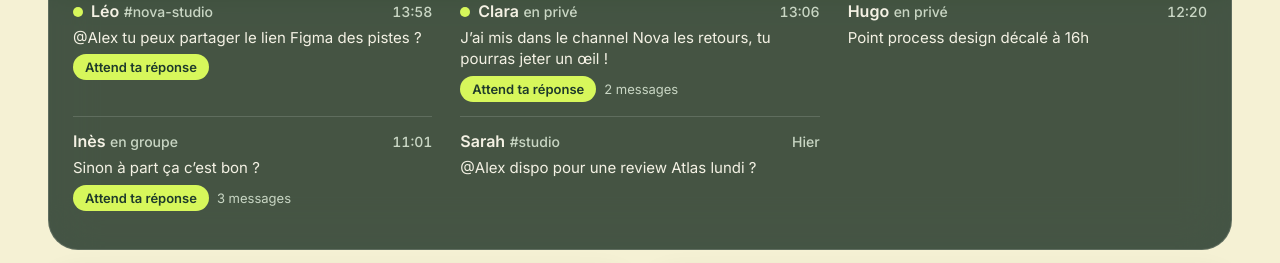
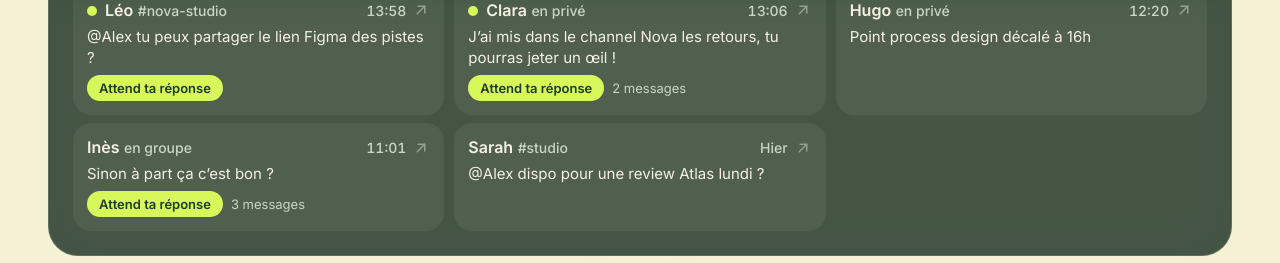
Before and after one commit to Sholypro/bento-brief, a website: page artifact/index.html in a window 1280 px wide. Shown: the part 830-1093 px from the top of the page. Drawn offline with Linux system fonts and the light colour scheme.

Commit message:
Chaque message est cliquable et ouvre le message exact (Slack et Gmail)
- cartes cliquables avec flèche et état au survol
- le brief automatique récupère le lien exact (Permalink Slack, viewUrl Gmail)
- lien de secours vers Slack ou Gmail si un lien manque

Co-Authored-By: Claude Opus 5.5 <noreply@anthropic.com>
Claude-Session: https://claude.ai/code/session_01Ah71PLz8a4kJRfhTtR7diB

```diff
--- a/artifact/index.html
+++ b/artifact/index.html
@@ -100,7 +100,7 @@
   /* Grille bento */
   .grid { display: grid; gap: 12px; grid-template-columns: minmax(0, 1fr); }
   .grid > * { order: var(--o-m, 0); min-width: 0; }
-  .list { display: grid; grid-template-columns: minmax(0, 1fr); column-gap: 28px; }
+  .list { display: grid; grid-template-columns: minmax(0, 1fr); }
   .tile { border-radius: 28px; padding: 20px; min-width: 0; }
   .tile-head { display: flex; justify-content: space-between; align-items: center; gap: 12px; margin-bottom: 6px; }
   .tile-head h2 { margin: 0; font-size: 19px; font-weight: 700; letter-spacing: -0.01em; display: flex; align-items: center; gap: 10px; }
@@ -147,6 +147,18 @@
   .tag.client { background: #E4F7A8; color: #2F4A10; }
   .tag.valider { background: rgba(20,32,26,0.1); color: var(--ink); }
   .tag.info { background: #D7E9F2; color: #1D3A4A; }
+  /* Chaque message est une carte cliquable */
+  .list { row-gap: 8px; column-gap: 10px; margin-top: 6px; }
+  a.row { border-top: 0; padding: 14px; border-radius: 18px; background: rgba(255,255,255,0.45); transition: background 0.15s, transform 0.15s; }
+  a.row:hover { background: rgba(255,255,255,0.8); }
+  a.row:active { transform: scale(0.99); }
+  .slack a.row { background: rgba(255,255,255,0.06); border-top: 0; }
+  .slack a.row:hover { background: rgba(255,255,255,0.13); }
+  .time { display: inline-flex; align-items: center; gap: 6px; }
+  .go { opacity: 0.55; flex-shrink: 0; }
+  a.row:hover .go { opacity: 1; }
+  a.rest-item { border-radius: 12px; }
+  a.rest-item:hover p { text-decoration: underline; text-decoration-thickness: 1px; text-underline-offset: 3px; }
   .foot { font-size: 14px; color: var(--ink-2); padding-top: 12px; border-top: 1px solid rgba(20,32,26,0.12); }
 
   .slack { }
@@ -266,7 +278,9 @@
   const esc = (s) => String(s ?? '').replace(/[&<>"']/g, (c) => ({ '&': '&amp;', '<': '&lt;', '>': '&gt;', '"': '&quot;', "'": '&#39;' }[c]));
   const rich = (s) => esc(s).replace(/\*\*(.+?)\*\*/g, '<strong>$1</strong>');
   const safeUrl = (u) => (/^https?:\/\//.test(u || '') ? u : null);
-  const linkAttrs = (u) => (safeUrl(u) ? `href="${esc(u)}" target="_blank" rel="noopener"` : '');
+  const FALLBACK = { gmail: 'https://mail.google.com/', slack: 'https://app.slack.com/client', studio: 'https://studio.goklimb.com/' };
+  const linkAttrs = (u, src) => { const url = safeUrl(u) || FALLBACK[src]; return url ? `href="${esc(url)}" target="_blank" rel="noopener"` : ''; };
+  const GO = '<svg class="go" width="18" height="18" viewBox="0 0 24 24" fill="none" stroke="currentColor" stroke-width="2" stroke-linecap="round" stroke-linejoin="round" aria-hidden="true"><path d="M7 17 17 7"/><path d="M8 7h9v9"/></svg>';
   const TZ = 'Europe/Paris';
 
   function sameDay(a, b) {
@@ -316,7 +330,7 @@
     const [top, ...rest] = d.essentials || [];
     if (!top) return `<section class="tile brief"><div class="tile-head"><h2>L’essentiel</h2></div><p class="empty">Rien à signaler.</p></section>`;
     const restHtml = rest.map((e, i) => `
-      <a class="rest-item" ${linkAttrs(e.link)}>
+      <a class="rest-item" ${linkAttrs(e.link, e.source)} aria-label="Ouvrir dans ${esc(SOURCE[e.source] || '')}">
         <span class="n" aria-hidden="true">${i + 2}</span>
         <span><p>${rich(e.text)}</p><span class="meta">${esc([SOURCE[e.source], fmtTime(e.time)].filter(Boolean).join(' · '))}</span></span>
       </a>`).join('');
@@ -327,7 +341,7 @@
         <div class="top">
           <span class="overline"><span class="prio">Priorité 1</span>${esc([SOURCE[top.source], fmtTime(top.time)].filter(Boolean).join(' · '))}</span>
           <p>${rich(top.text)}</p>
-          ${top.action ? `<a class="cta" ${linkAttrs(top.link)}>${esc(top.action)} <span aria-hidden="true">→</span></a>` : ''}
+          ${top.action ? `<a class="cta" ${linkAttrs(top.link, top.source)}>${esc(top.action)} <span aria-hidden="true">→</span></a>` : ''}
         </div>
         ${rest.length ? `<div class="rest">${restHtml}</div>` : ''}
         <div class="brief-foot">${esc(d.readSummary || `${plural(c.mailsTotal ?? 0, 'mail')}, ${plural((c.slackMentions ?? 0) + (c.slackDms ?? 0), 'message')} Slack et ${plural((d.projects || []).length, 'projet')} Studio lus pour toi`)}</div>
@@ -354,10 +368,10 @@
   function renderMails(d, L = '') {
     const list = d.mails || [];
     const rows = list.map((m) => `
-      <a class="row" ${linkAttrs(m.link)}>
+      <a class="row" ${linkAttrs(m.link, 'gmail')} title="Ouvrir le mail dans Gmail">
         <span class="avatar" aria-hidden="true" style="background:${avatarColor(m.from)}">${esc(initials(m.from))}</span>
         <span class="row-body">
-          <span class="row-top"><b>${esc(m.from)}</b><span class="time">${esc(fmtTime(m.time))}</span></span>
+          <span class="row-top"><b>${esc(m.from)}</b><span class="time">${esc(fmtTime(m.time))}${GO}</span></span>
           <span class="subject">${esc(m.subject)}</span>
           <span class="tags"><span class="tag ${esc(m.tag)}">${esc({ urgent: 'Urgent', client: 'Client', valider: 'À valider', info: 'Info' }[m.tag] || 'Info')}</span><span>${esc(m.why || '')}</span></span>
         </span>
@@ -375,10 +389,10 @@
     const list = (d.slack || []).slice(0, 5);
     const waiting = list.filter((s) => s.awaitingReply).length;
     const rows = list.map((s) => `
-      <a class="row" ${linkAttrs(s.link)}>
+      <a class="row" ${linkAttrs(s.link, 'slack')} title="Ouvrir le message dans Slack">
         <span class="row-top">
           <span><b>${s.unread ? '<i class="udot" aria-label="Non lu"></i>' : ''}${esc(s.who)}</b> <span class="where">${esc(s.where === 'DM' ? 'en privé' : s.where === 'Groupe' ? 'en groupe' : s.where)}</span></span>
-          <span class="time">${esc(fmtTime(s.time))}</span>
+          <span class="time">${esc(fmtTime(s.time))}${GO}</span>
         </span>
         <span class="txt">${esc(s.text)}</span>
         ${(s.awaitingReply || s.count > 1) ? `<span class="meta">${s.awaitingReply ? '<span class="await">Attend ta réponse</span>' : ''}${s.count > 1 ? `<span class="more">${esc(s.count)} messages</span>` : ''}</span>` : ''}
```
Also changed, not shown: automation/prompt.md (+7 -8 lines), docs/index.html (+22 -8 lines).
